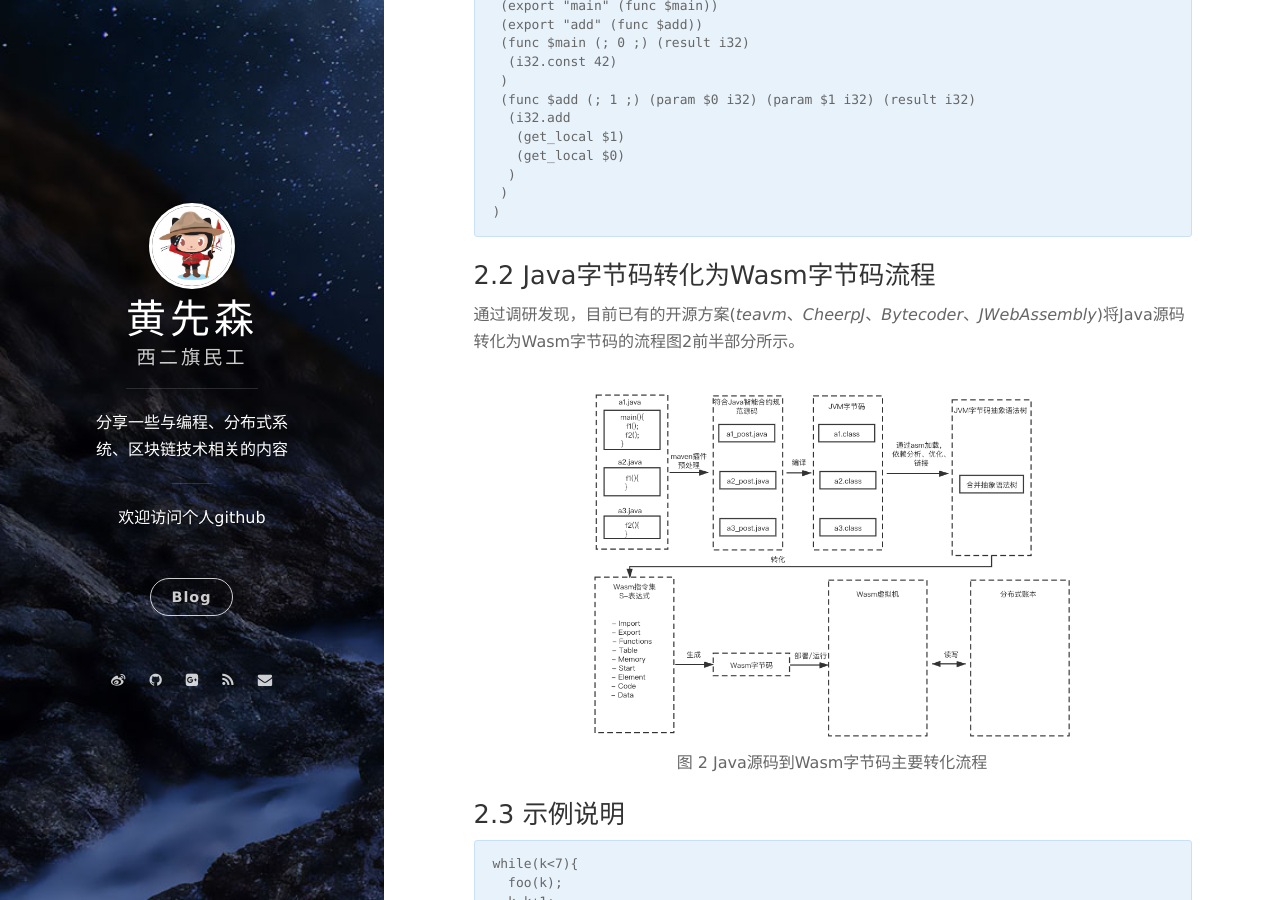
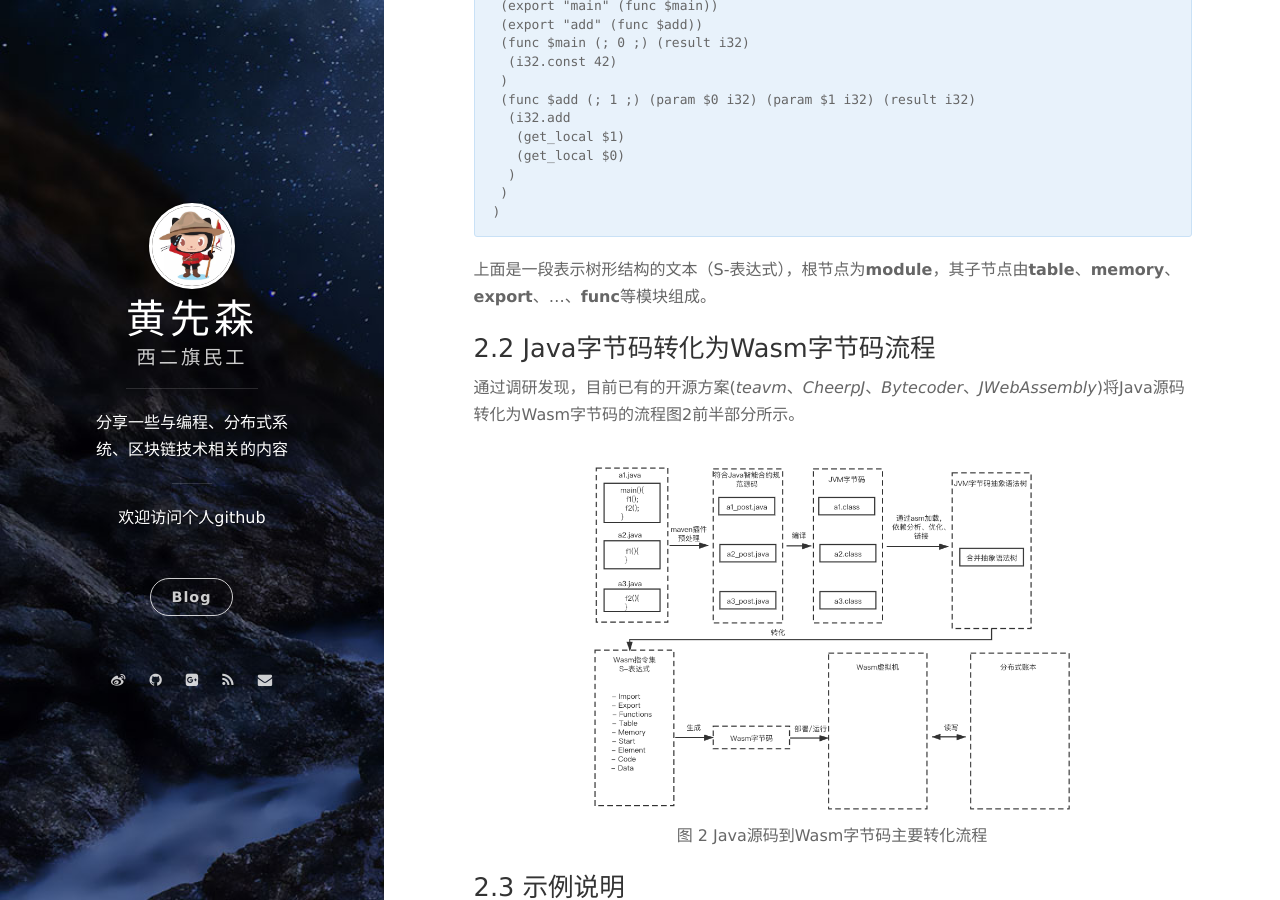
Before and after one commit to berryjam/berryjam.github.io, a Jekyll site: the page built from _posts/2020-07-06-Java智能合约实现探索.md, in a window 1280 px wide and 900 px high, scrolled down 2399 px. Built offline with Jekyll 4.4.1, drawn with Linux system fonts in a browser that asks for light colours; nearby versions of some CDN libraries; comment, search, counter and statistics services are not loaded.

Commit message:
Update 2020-07-06-Java智能合约实现探索.md

````diff
--- a/_posts/2020-07-06-Java智能合约实现探索.md
+++ b/_posts/2020-07-06-Java智能合约实现探索.md
@@ -87,7 +87,7 @@ int add(int a,int b) {
  )
 )
 ```
-
+上面是一段表示树形结构的文本（S-表达式），根节点为**module**，其子节点由**table**、**memory**、**export**、...、**func**等模块组成。
 
 ### 2.2 Java字节码转化为Wasm字节码流程
 
````
